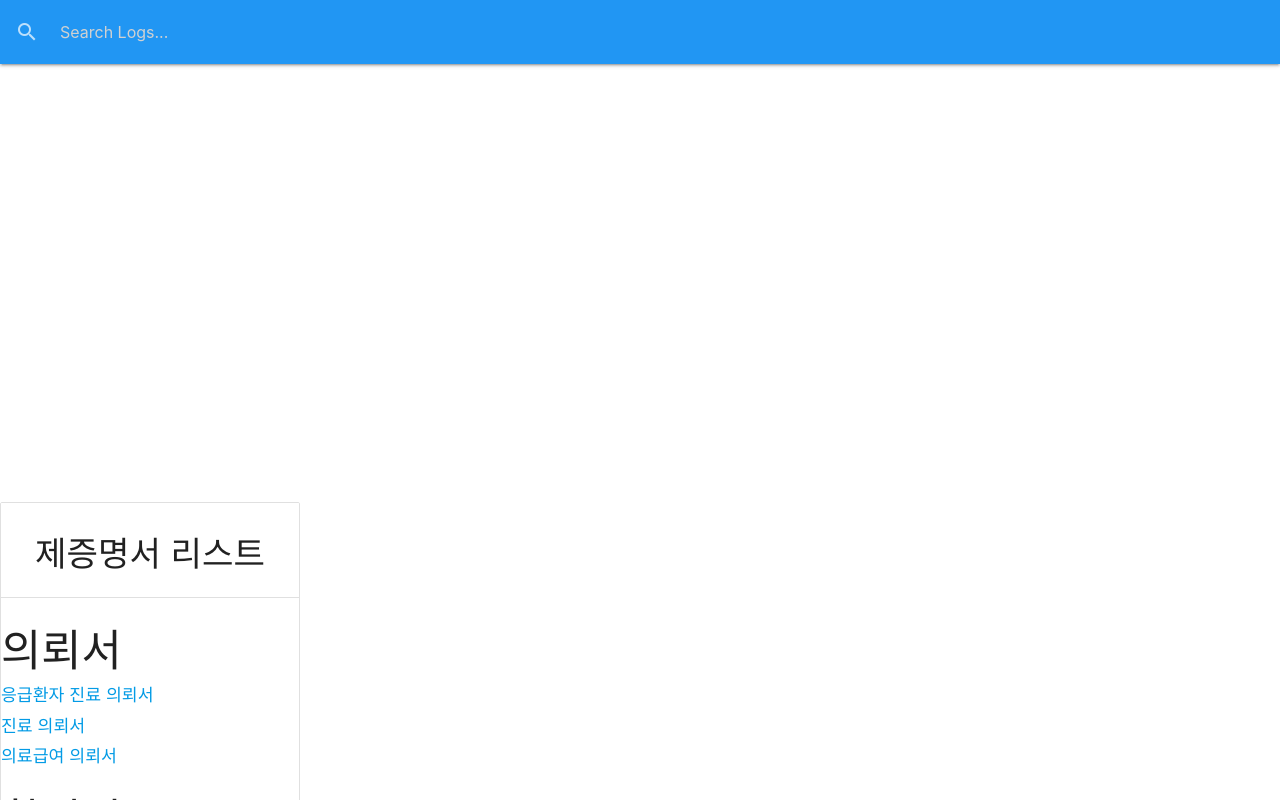
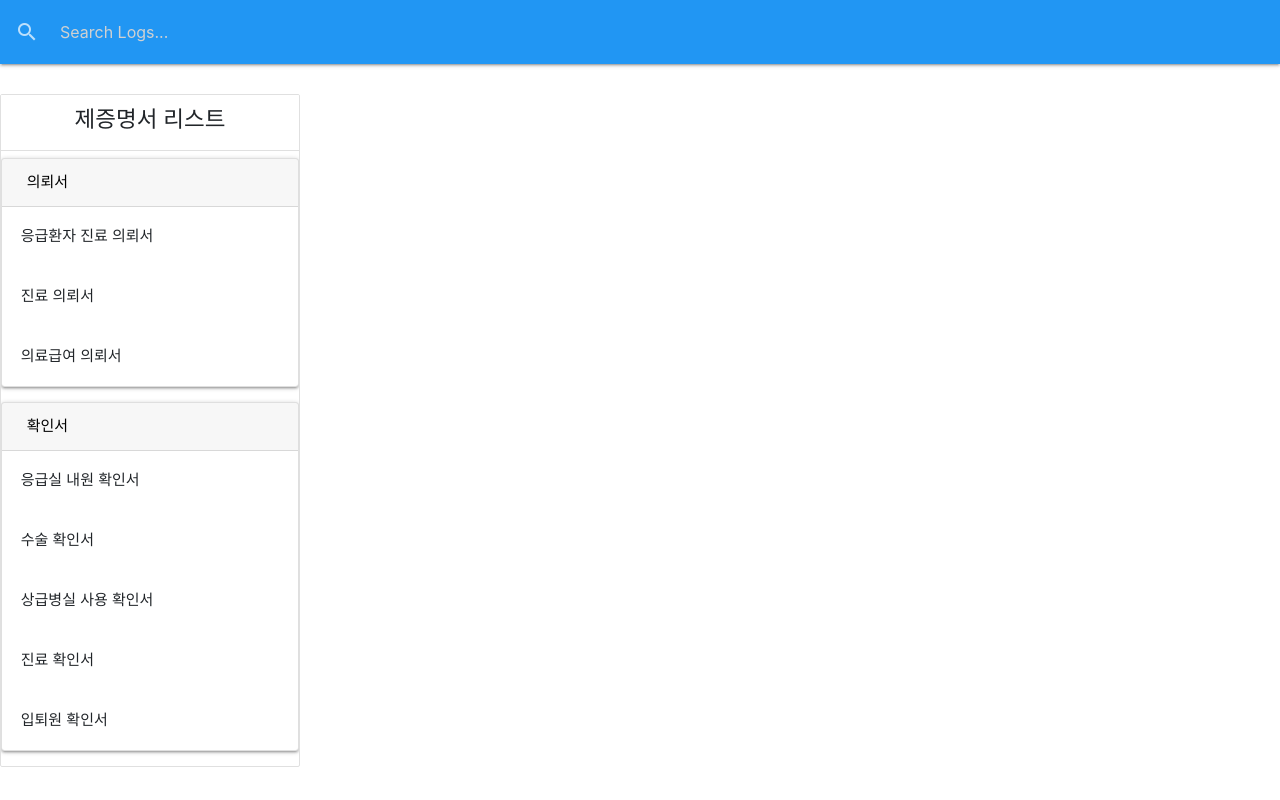
Before and after one commit to tbnsok40/Redux-tutorial, a React (Create React App) app: page / in a window 1280 px wide. Shown: the top 800 px of the page. Built offline with nearby package versions, Linux system fonts and the light colour scheme; data requests are answered from the project's data file.

Commit message:
react-bootstrap test successed

```diff
--- a/db.json
+++ b/db.json
@@ -70,7 +70,16 @@
         {
           "id": 3,
           "title": "상급병실 사용 확인서"
+        },
+        {
+          "id": 4,
+          "title": "진료 확인서"
+        },
+        {
+          "id": 5,
+          "title": "입퇴원 확인서"
         }
+
       ]
     }
   ]
--- a/package.json
+++ b/package.json
@@ -7,9 +7,12 @@
     "@testing-library/react": "^11.1.0",
     "@testing-library/user-event": "^12.1.10",
     "axios": "^0.21.1",
+    "bootstrap": "^4.6.0",
     "materialize-css": "^1.0.0",
     "moment": "^2.29.1",
     "react": "^17.0.2",
+    "react-addons-create-fragment": "^15.6.2",
+    "react-bootstrap": "^1.5.2",
     "react-dom": "^17.0.2",
     "react-moment": "^1.1.1",
     "react-redux": "^7.2.3",
--- a/src/App.js
+++ b/src/App.js
@@ -14,6 +14,7 @@ import store from './store';
 import EditLogModal from "./Components/layout/EditLogModal";
 import Formats from "./Components/layout/Formats";
 
+import Accordion from './Components/Acc/Accordion'
 
 const App = () => {
     useEffect(() => {
@@ -27,15 +28,14 @@ const App = () => {
 
 
                 <Searchbar/>
-
-                <div className="navbar-left">
+                {/*<div className="navbar-left">*/}
                     {/*<Logs/>*/}
                     {/*<AddLogModal2/>*/}
                     {/*<AddTechModal/>*/}
                     {/*<TechListModal/>*/}
                     {/*<AddBtn/>*/}
                     {/*<EditLogModal/>*/}
-                </div>
+                {/*</div>*/}
 
                 <div className="navbar-right">
                     <Formats/>
--- /dev/null
+++ b/src/Components/Acc/Accordion.js
@@ -0,0 +1,62 @@
+import React, {Fragment, useState, useContext} from 'react';
+import {connect} from "react-redux";
+import Jumbotron from 'react-bootstrap/Jumbotron';
+import Toast from 'react-bootstrap/Toast';
+import Container from 'react-bootstrap/Container';
+import Button from 'react-bootstrap/Button';
+import Accordion from 'react-bootstrap/Accordion'
+import Card from 'react-bootstrap/Card'
+import '../../App.css';
+
+import {useAccordionToggle} from 'react-bootstrap/AccordionToggle';
+import mapStateToProps from "react-redux/lib/connect/mapStateToProps";
+
+function CustomToggle({children, eventKey}) {
+    const decoratedOnClick = useAccordionToggle(eventKey, () =>
+        console.log('totally custom!'),
+    );
+
+    return (
+        <button
+            type="text"
+            style={{backgroundColor: 'transparent', border: 'none'}}
+            onClick={decoratedOnClick}
+        >
+            {children}
+        </button>
+    );
+}
+
+function Example({title}) {
+    return (
+        <Fragment>
+            {title !== undefined && title.map(t => {
+                return (
+                    <Accordion defaultActiveKey="0" key ={t.id}>
+
+                        <Card>
+                            <Card.Header>
+                                <CustomToggle eventKey="0">{t.title}</CustomToggle>
+                            </Card.Header>
+                            {t.nested.map(ts => {
+                                return (
+                                    <Accordion.Collapse eventKey="0" key = {ts.id}>
+                                        <Card.Body>{ts.title}</Card.Body>
+                                    </Accordion.Collapse>
+                            )
+                            })}
+                        </Card>
+                    </Accordion>
+                )
+            })}
+        </Fragment>
+
+    )
+        ;
+}
+
+// const mapStateToProps = state => ({
+//     state.title
+// })
+
+export default connect(null,)(Example);
--- a/src/Components/layout/Formats.js
+++ b/src/Components/layout/Formats.js
@@ -4,17 +4,13 @@ import {connect} from 'react-redux'; // reducer와 연결하기 위해 필요한
 import PropTypes from 'prop-types';
 import {getTitles} from "../../actions/titleActions";
 import LogItem from "./LogItem";
+import Accordion from "../Acc/Accordion";
 import M from 'materialize-css/dist/js/materialize.min'
 
 const Formats = ({title: {titles, loading}, getTitles}) => {
 
     useEffect(() => {
         getTitles();
-        let elem = document.querySelectorAll('.collapsible');
-        M.Collapsible.init(elem, {
-            accordion: false
-        });
-        // M.Collapsible.init(document.querySelectorAll('.collapsible'));
     }, [])
 
     if (titles === null) {
@@ -28,20 +24,7 @@ const Formats = ({title: {titles, loading}, getTitles}) => {
                 <li className="collection-header">
                     <h4 className="center">제증명서 리스트</h4>
                 </li>
-                {
-                    titles.map(t => {
-                        return (<h3 key={t.id}>
-                            {t.title}
-                            <br/>
-
-                            {t.nested.map(t => {
-                                return (
-                                    <a href="/"><h6>{t.title}</h6></a>
-                                )
-                            })}
-                        </h3>)
-                    })
-                }
+                <Accordion title ={titles}/>
 
                 {/*{!loading && titles.length === 0 ? (<p className="center"> No titles to show...</p>) :*/}
                 {/*    (titles.map(ti => <FormatItem title={ti} key={ti.id}/>))*/}
--- a/src/index.js
+++ b/src/index.js
@@ -3,6 +3,7 @@ import ReactDOM from 'react-dom';
 import './index.css';
 import App from './App';
 import reportWebVitals from './reportWebVitals';
+import 'bootstrap/dist/css/bootstrap.min.css';
 
 ReactDOM.render(
   <React.StrictMode>
```
Also changed, not shown: 2 other files (tests, documents, lock files or other folders).
